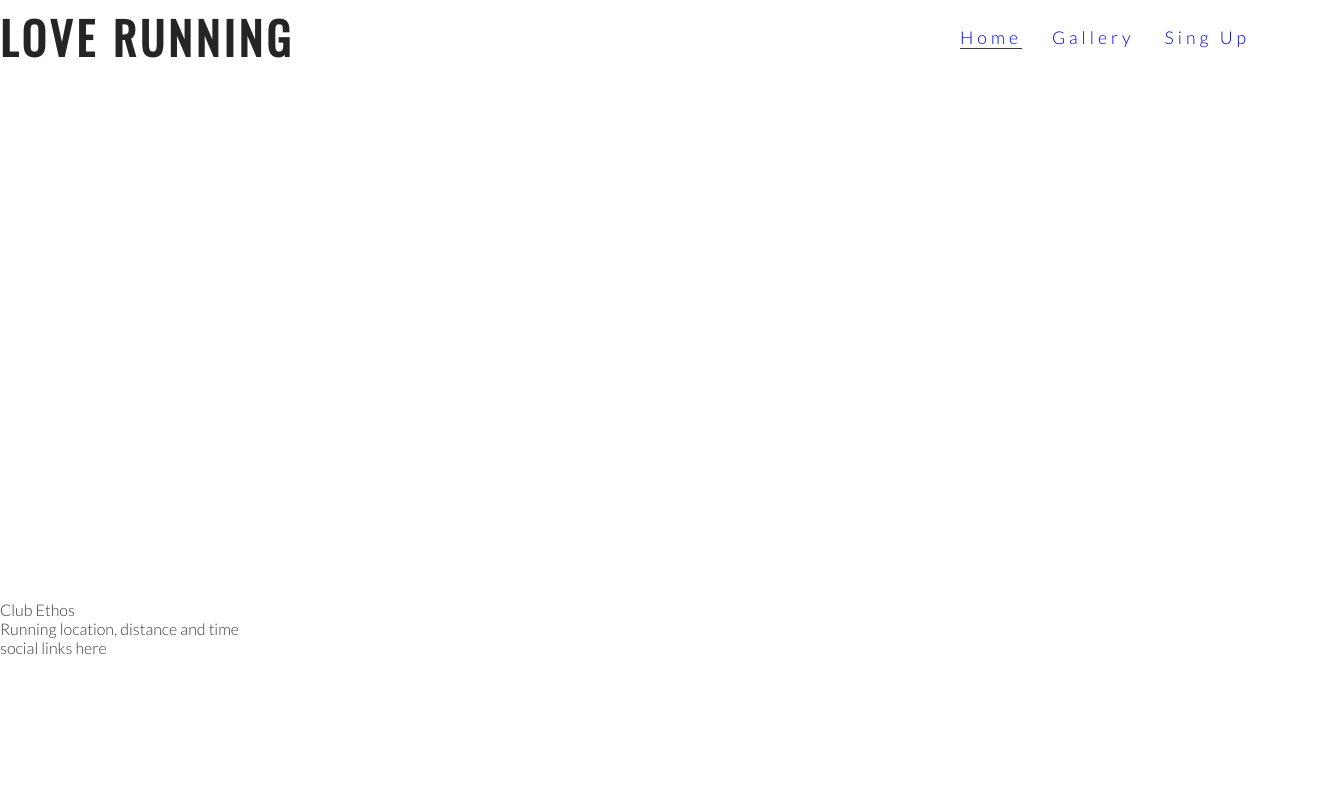
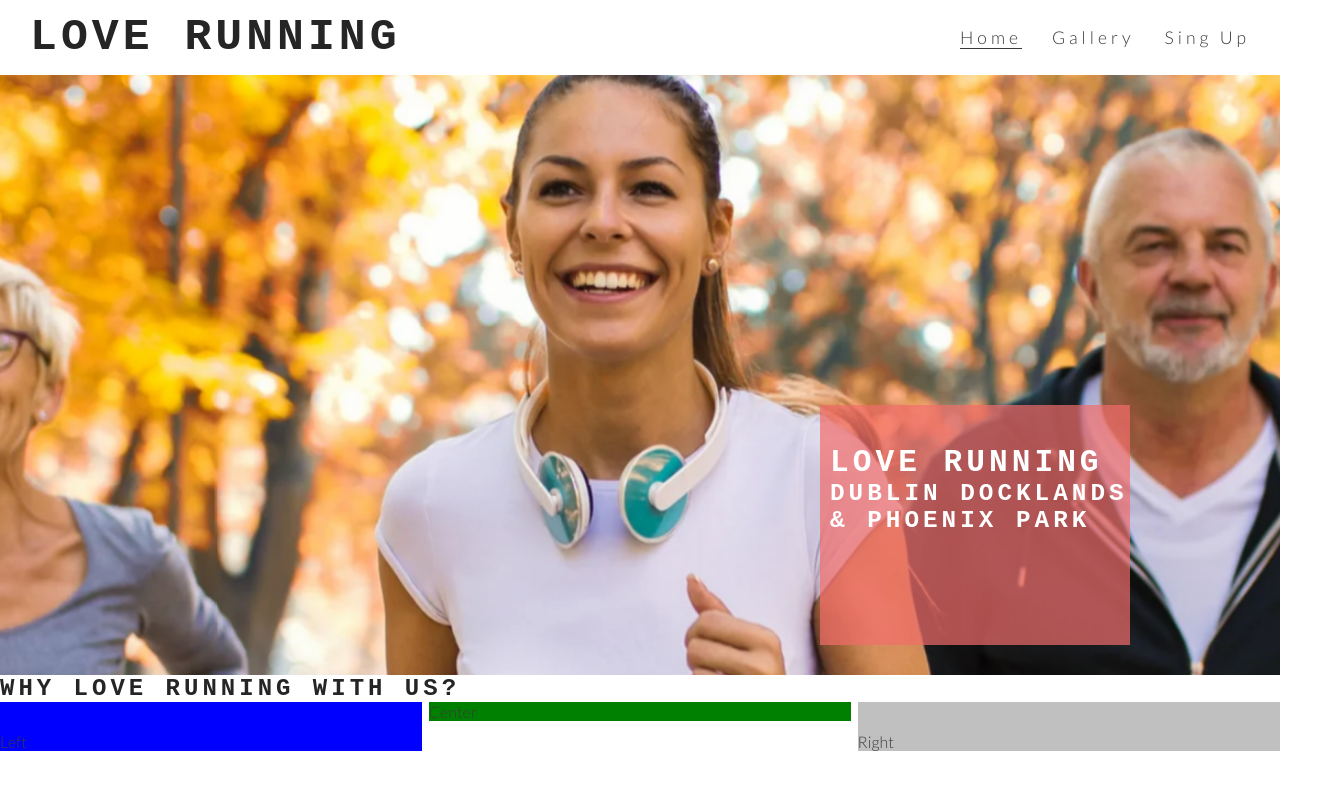
Before and after one commit to STnobile/alove-running, a plain HTML site: page index.html in a window 1280 px wide. Shown: the top 800 px of the page, 1344 px wide, since content can reach past the window. Drawn offline with nearby package versions, Linux system fonts and the light colour scheme.

Commit message:
Add club ethos main structure

```diff
--- a/assets /css/style.css
+++ b/assets /css/style.css
@@ -1,4 +1,4 @@
-@import url('https://fonts.googleapis.com/css2?family=Lato:wght@300&family=Oswald&display=swap');
+@import url('https://fonts.googleapis.com/css2?family=Lato:wght@300&display=swap');
 
 * {
     margin: 0;
@@ -7,26 +7,25 @@
 }
 
 body {
-font-family: lato, sans-serif;
+     font-family: Lato, sans-serif;
      font-weight: 300;
      color: #3a3a3a;
 }
 
-/* heading and logo */
+/* headings and logo */
 
 h1, h2 {
-    font-family: Oswald, sans-serif;
+    font-family: 'Courier New', Courier, monospace;
     text-transform: uppercase;
     letter-spacing: 4px;
     color: #252525;
 }
 
-
 #logo {
-    float:left;
+    float: left;
     font-size: 280%;
+    margin-left: 30px;
 }
-
 
 /* navigation links */
 
@@ -39,7 +38,6 @@ h1, h2 {
     line-height: 75px;
 }
 
-
 #menu li {
     float: right;
     list-style-type: none;
@@ -48,6 +46,7 @@ h1, h2 {
 
 #menu a {
     text-decoration: none;
+    color: inherit;
 }
 
 #menu a:hover {
@@ -58,19 +57,26 @@ h1, h2 {
     border-bottom: 1px solid #3a3a3a;
 }
 
-/* hero image */
+/* hero image and cover text */
 
-#hero-auter {
+#hero-outer {
     height: 600px;
     width: 100%;
     overflow: hidden;
+
+    position: relative;
+}
+
+#cover-text, #cover-text h2 {
+    color: #fff;
 }
 
 #hero-image {
     height: 600px;
     width: 100%;
-        background: url('../image/hero-image.webp') no-repeat center cemter;
-
+    background: url('../image/hero-image.webp');
+    background-repeat: no-repeat;
+    background-position: center;
 
 /* animates zoom effect on loading page */
     animation-name: hero-zoom;
@@ -88,3 +94,50 @@ h1, h2 {
     transform: scale(1.1);
     }
     }
+
+ #cover-text {
+    font-size: 130%;
+    font-family: 'Courier New', Courier, monospace;
+    text-transform: uppercase;
+    letter-spacing: 4px;
+
+    width: 300px;
+    height: 200px;
+
+    padding-top: 40px;
+    padding-left: 10px;
+
+    background-color: rgba(241, 109, 107, .7);
+
+    bottom: 30px;
+    right: 150px;
+
+    position: absolute;
+}
+
+
+ /* club ethos*/
+
+ #club-ethos{
+     height: 600px;
+    }
+
+ #left-about {
+    padding-top: 30px;
+    width: 33%;
+    float: left;
+    background-color: blue;
+    }
+
+#right-about {
+    padding-top: 30px;
+    width: 33%;
+    float: right;
+    background-color: silver;
+    }
+
+#center-about {
+    width: 33%;
+    margin: 0 auto;
+    background-color: green;
+    }
--- a/index.html
+++ b/index.html
@@ -4,15 +4,17 @@
     <meta charset="UTF-8">
     <meta http-equiv="X-UA-Compatible" content="IE=edge">
     <meta name="viewport" content="width=device-width, initial-scale=1.0">
+    <meta name="'keywords" content="love running, running club, ireland, dublin">
+
     <link rel="stylesheet" href="/assets /css/style.css">
     <title>Hello People</title>
 </head>
+
 <body>
     <header>
         <a href="index.html">
-            <h1 id="logo">Love Running
-        </h1>
-    </a>
+            <h1 id="logo">Love Running</h1>
+       </a>
 
     <nav>
         <ul id="menu">
@@ -32,11 +34,21 @@
 
     </header>
     <section id="hero-outer">
-        <div id="hero-image">
-
+        <div id="hero-image"></div>
+        <div id="cover-text">
+            <h2>Love Running</h2>
+            <h3>Dublin Docklands & Phoenix Park</h3>
         </div>
     </section>
-    <section> Club Ethos</section>
+    <section id="club-ethos">
+        <h1>Why love running with us?</h1>
+
+        <div id="left-about">Left</div>
+
+        <div id="right-about">Right</div>
+
+        <div id="center-about">Center</div>
+    </section>
     <section>Running location, distance and time</section>
     <footer>
         social links here
```
Lines whose indentation alone changed are shown as unchanged.
